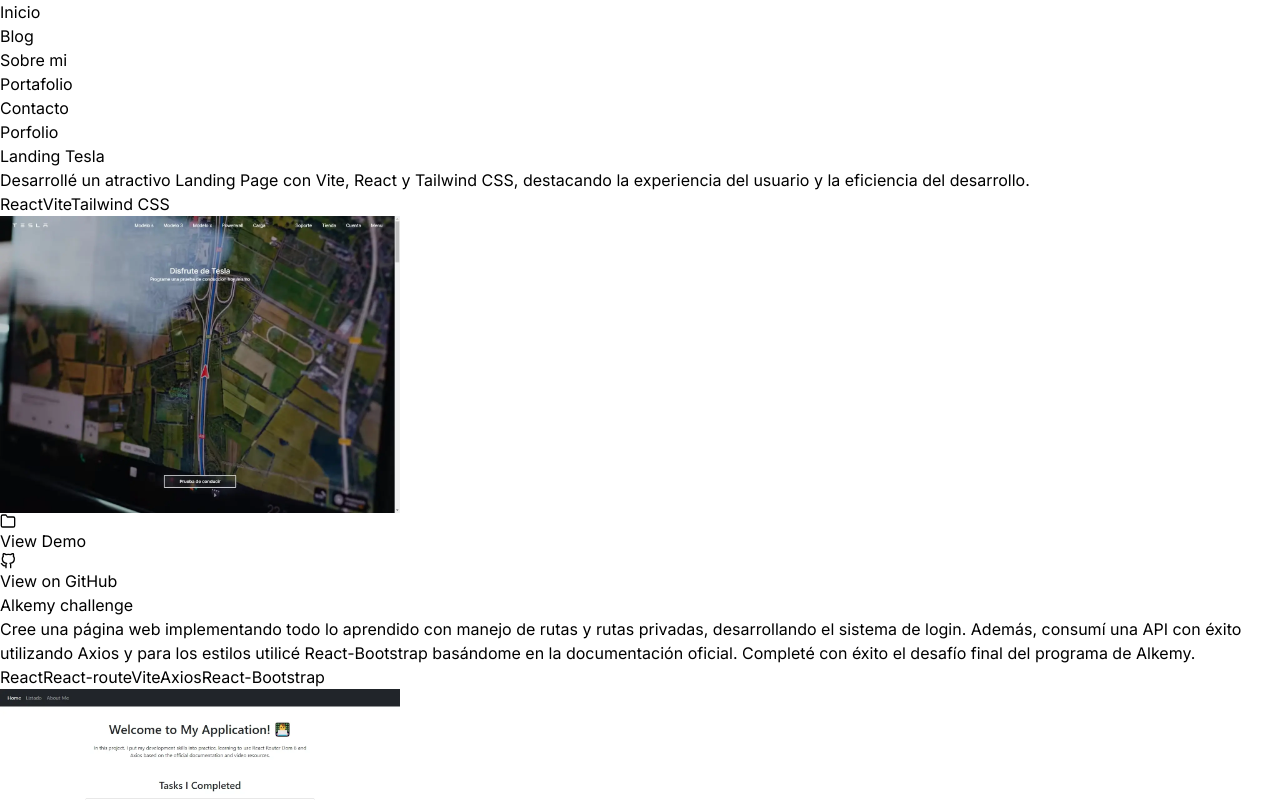
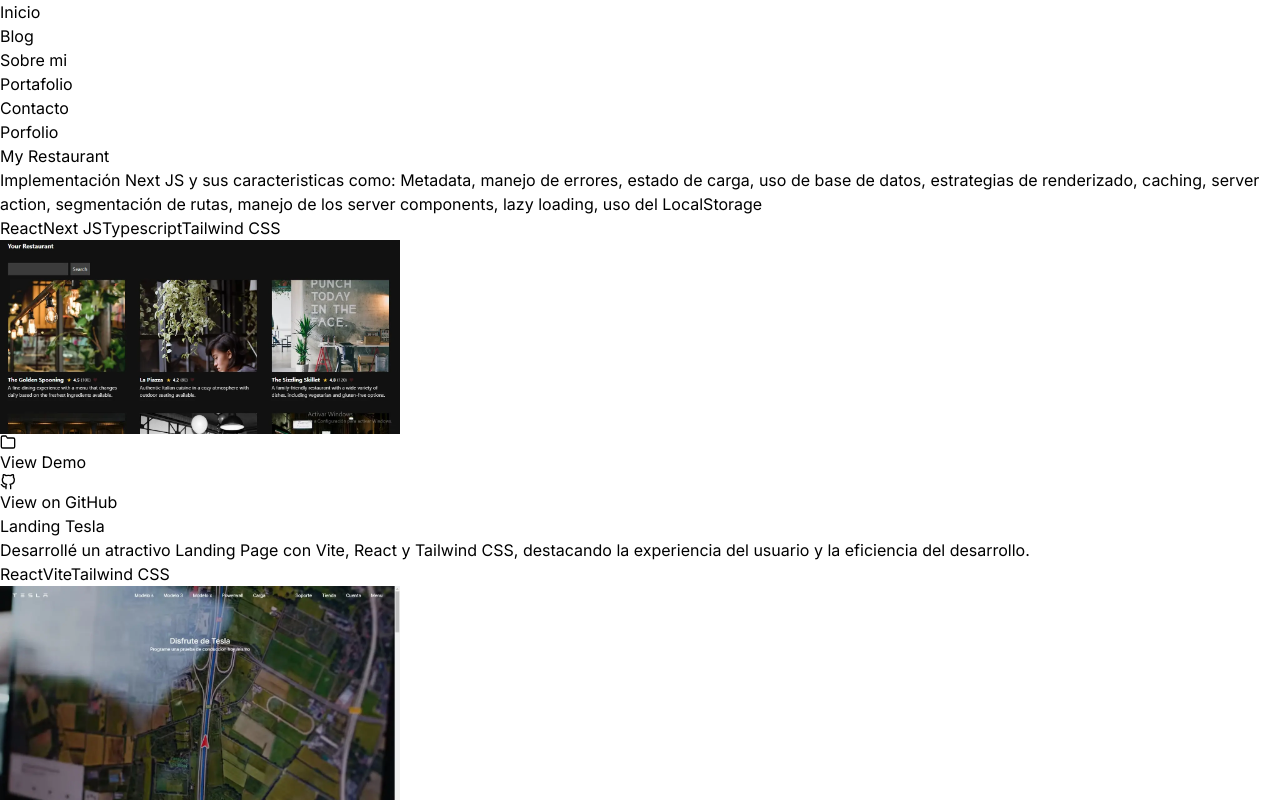
Before and after one commit to Rodrigo-Fernandez11/mi-portolio-next, a Next.js app: page /portfolio in a window 1280 px wide. Shown: the top 800 px of the page. Built offline with nearby package versions, Linux system fonts and the light colour scheme.

Commit message:
project my restaurant

```diff
--- a/src/app/portfolio/page.tsx
+++ b/src/app/portfolio/page.tsx
@@ -7,6 +7,7 @@ import tictac from "../../../public/images/tictac.webp";
 import preguntas from "../../../public/images/preguntas.webp";
 import mercadoPago from "../../../public/images/mercadoPago.webp";
 import crudRedux from "../../../public/images/crudRedux.webp";
+import myRestaurant from "@/../public/images/myRestaurant.webp";
 
 export default function Portfolio() {
   return (
@@ -16,6 +17,16 @@ export default function Portfolio() {
       </h2>
       <p></p>
       <div className="grid grid-cols-1 md:grid-cols-3 gap-4">
+        <ProjectCard
+          title="My Restaurant"
+          description="Implementación Next JS y sus caracteristicas como: Metadata, manejo de errores, estado de carga, uso de base de datos, estrategias de renderizado, caching, server action, segmentación de rutas, manejo de los server components, lazy loading, uso del LocalStorage"
+          techStack={["React", "Next JS", "Typescript", "Tailwind CSS"]}
+          imageProject={myRestaurant}
+          demoLink="https://my-restaurant-five-sigma.vercel.app/"
+          githubLink="https://github.com/Rodrigo-Fernandez11/my-restaurant"
+          altProject="Blog de restaurantes favoritos"
+        />
+
         <ProjectCard
           title="Landing Tesla"
           description="Desarrollé un atractivo Landing Page con Vite, React y Tailwind CSS, destacando la experiencia del usuario y la eficiencia del desarrollo."
```
Also changed, not shown: public/images/myRestaurant.webp (added), 1 other file (tests, documents, lock files or other folders).
